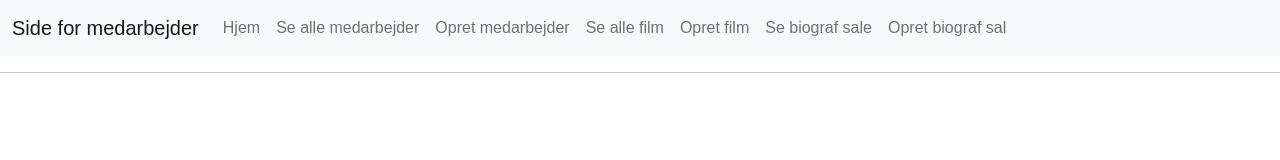
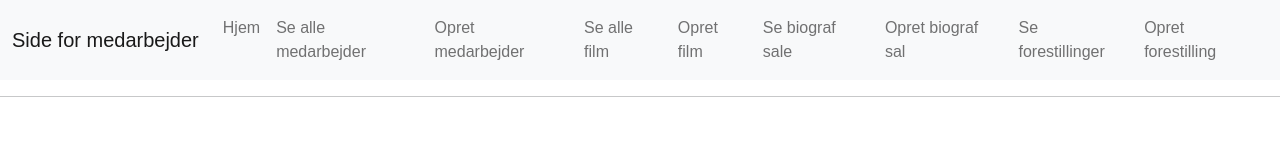
Before and after one commit to not-avaliable-KEA/KinoXP-Frontend, a plain HTML site: page html/employeeHomepage.html in a window 1280 px wide. Drawn offline with nearby package versions, Linux system fonts and the light colour scheme.

Commit message:
added navbar links to create and view listings

```diff
--- a/html/employeeHomepage.html
+++ b/html/employeeHomepage.html
@@ -47,6 +47,12 @@
           <li class="nav-item">
             <a class="nav-link" href="/opret-sal" data-navigo>Opret biograf sal</a>
           </li>
+          <li class="nav-item">
+            <a class="nav-link" href="/se-forestilling" data-navigo>Se forestillinger</a>
+          </li>
+          <li class="nav-item">
+            <a class="nav-link" href="/opret-forestilling" data-navigo>Opret forestilling</a>
+          </li>
         </ul>
       </div>
     </div>
```
